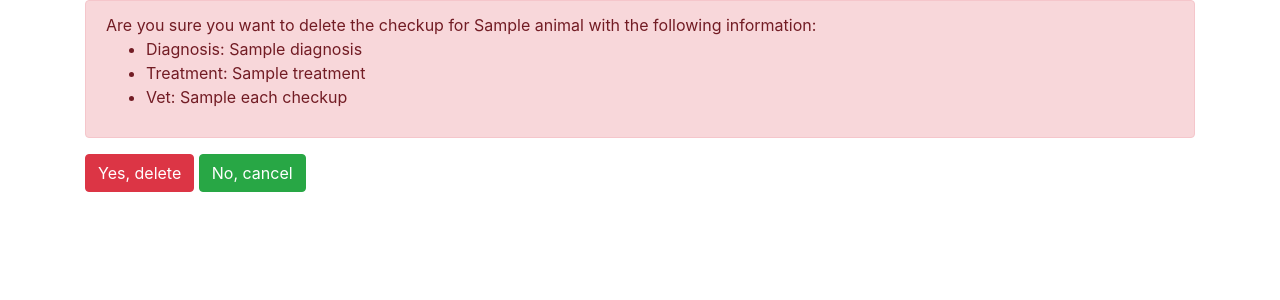
After one commit to kunxin-chor/tgc7-mongo-walkthrough, a Flask app: template animal_shelter/templates/show_delete_checkup.template.html in a window 1280 px wide. The commit adds this page. Shown: the top 300 px of the page. Run offline with Flask 2, Linux system fonts and the light colour scheme; the template is opened without the code that fills it: most values are stand-ins (such as "Sample title", 1, 10 or a date in 2020); some libraries are stand-ins or nearby versions.

Commit message:
Added delete

```diff
--- a/animal_shelter/app.py
+++ b/animal_shelter/app.py
@@ -3,6 +3,7 @@ import os
 import pymongo
 from dotenv import load_dotenv
 from bson.objectid import ObjectId
+import datetime
 
 load_dotenv()
 
@@ -13,6 +14,7 @@ DB_NAME = "animal_shelter_actual"
 
 client = pymongo.MongoClient(MONGO_URI)
 db = client[DB_NAME]
+
 
 @app.route('/animals')
 def show_animals():
@@ -27,7 +29,9 @@ def show_animals():
 
 @app.route('/animals/create')
 def show_create_animal():
-    return render_template('create_animal.template.html', errors={})
+    animal_types = db.animal_types.find()
+    return render_template('create_animal.template.html', errors={},
+                           animal_types=animal_types)
 
 
 @app.route('/animals/create', methods=["POST"])
@@ -37,7 +41,7 @@ def process_create_animal():
     name = request.form.get('name')
     breed = request.form.get('breed')
     age = request.form.get('age')
-    animal_type = request.form.get('type')
+    animal_type_id = request.form.get('type')
 
     # ACCUMULATOR
     errors = {}
@@ -64,16 +68,16 @@ def process_create_animal():
         errors.update(
             breed_too_short="Please ensure breed is more than 3 characters")
 
-    # check if the type is longer than 2 characters
-    if len(animal_type) < 3:
-        errors.update(
-            type_too_short="Please ensure that type is more than 3 characters")
-
     # if there are any errors, go back to the form and
     # tell the user to try again
     if len(errors) > 0:
         return render_template('create_animal.template.html', errors=errors,
                                previous_values=request.form)
+
+    # fetch the information about the animal type by its id
+    animal_type = db.animal_types.find_one({
+        '_id': ObjectId(animal_type_id)
+    })
 
     # if there are no errors, insert the new animal
 
@@ -82,7 +86,10 @@ def process_create_animal():
         'name': name,
         'breed': breed,
         'age': age,
-        'type': animal_type
+        'type': {
+            '_id': ObjectId(animal_type_id),
+            'name': animal_type["name"]
+        }
     }
 
     # execute the query
@@ -96,8 +103,9 @@ def show_update_animal(animal_id):
     animal = db.animals.find_one({
         '_id': ObjectId(animal_id)
     })
-
-    return render_template('update_animal.template.html', animal=animal)
+    animal_types = db.animal_types.find()
+    return render_template('update_animal.template.html', animal=animal,
+                           animal_types=animal_types)
 
 
 @app.route('/animals/update/<animal_id>', methods=["POST"])
@@ -107,11 +115,16 @@ def process_update_animal(animal_id):
     name = request.form.get('name')
     breed = request.form.get('breed')
     age = request.form.get('age')
-    animal_type = request.form.get('type')
+    animal_type_id = request.form.get('type')
 
     # check if valid
 
     # modify the record
+
+    animal_type = db.animal_types.find_one({
+        '_id': ObjectId(animal_type_id)
+    })
+
     db.animals.update_one({
         '_id': ObjectId(animal_id)
     }, {
@@ -119,14 +132,17 @@ def process_update_animal(animal_id):
             'name': name,
             'breed': breed,
             'age': age,
-            'type': animal_type
+            'type':  {
+                '_id': ObjectId(animal_type_id),
+                'name': animal_type["name"]
+            }
         }
     })
 
     return redirect(url_for('show_animals'))
 
 
-@app.route('/animals/delete/<animal_id>')
+@ app.route('/animals/delete/<animal_id>')
 def show_delete_animal(animal_id):
     animal = db.animals.find_one({
         '_id': ObjectId(animal_id)
@@ -134,7 +150,7 @@ def show_delete_animal(animal_id):
     return render_template('show_delete_animal.template.html', animal=animal)
 
 
-@app.route('/animals/delete/<animal_id>', methods=["POST"])
+@ app.route('/animals/delete/<animal_id>', methods=["POST"])
 def process_delete_animal(animal_id):
     db.animals.remove({
         '_id': ObjectId(animal_id)
@@ -142,6 +158,140 @@ def process_delete_animal(animal_id):
 
     return redirect(url_for('show_animals'))
 
+
+@app.route('/animals/<animal_id>/checkups')
+def view_animal_checkups(animal_id):
+    animal = db.animals.find_one({
+        '_id': ObjectId(animal_id)
+    })
+    return render_template('show_animal_checkups.template.html', animal=animal)
+
+
+@app.route('/animals/<animal_id>/checkup/create')
+def show_create_checkup(animal_id):
+    animal = db.animals.find_one({
+        '_id': ObjectId(animal_id)
+    })
+    vets = db.vets.find()
+    return render_template('show_add_checkup.template.html', animal=animal,
+                           vets=vets)
+
+
+@app.route('/animals/<animal_id>/checkup/create', methods=["POST"])
+def process_create_checkup(animal_id):
+
+    # extract out the form fields
+    diagnosis = request.form.get('diagnosis')
+    treatment = request.form.get('treatment')
+    date = request.form.get('date')
+    vet_id = request.form.get('vet_id')
+
+    # validate the fields
+
+    # get the details of the vet because I need the vet's name
+    vet = db.vets.find_one({
+        '_id': ObjectId(vet_id)
+    })
+
+    # insert the new record
+    db.animals.update({
+        '_id': ObjectId(animal_id)
+    }, {
+        '$push': {
+            'checkups': {
+                '_id': ObjectId(),
+                'vet_name': vet["name"],
+                'vet_id': ObjectId(vet_id),
+                'treatment': treatment,
+                'diagnosis': diagnosis,
+                'date': datetime.datetime.strptime(date, "%Y-%m-%d")
+            }
+        }
+    })
+
+    return redirect(url_for('view_animal_checkups', animal_id=animal_id))
+
+
+@app.route('/checkups/<checkup_id>/update')
+def show_edit_checkup(checkup_id):
+    animal = db.animals.find_one({
+        'checkups._id': ObjectId(checkup_id)
+    }, {
+        'name': 1,
+        'checkups.$': 1
+    })
+    vets = db.vets.find()
+    return render_template('show_update_checkup.template.html',
+                           animal=animal, vets=vets)
+
+
+@app.route('/checkups/<checkup_id>/update', methods=["POST"])
+def process_update_checkup(checkup_id):
+
+    diagnosis = request.form.get('diagnosis')
+    treatment = request.form.get('treatment')
+    date = request.form.get('date')
+    vet_id = request.form.get('vet_id')
+
+    vet = db.vets.find_one({
+        '_id': ObjectId(vet_id)
+    }, {
+        'name': 1
+    })
+
+    # get the animal id
+    animal = db.animals.find_one({
+        'checkups._id': ObjectId(checkup_id)
+    }, {
+        '_id': 1
+    })
+
+    db.animals.update_one({
+        'checkups._id': ObjectId(checkup_id)
+    }, {
+        '$set': {
+            'checkups.$.diagnosis': diagnosis,
+            'checkups.$.treatment': treatment,
+            'checkups.$.date': datetime.datetime.strptime(date, "%Y-%m-%d"),
+            'checkups.$.vet_id': ObjectId(vet_id),
+            'checkups.$.vet_name': vet["name"]
+        }
+    })
+
+    return redirect(url_for('view_animal_checkups', animal_id=animal['_id']))
+
+
+@app.route('/checkups/<checkup_id>/delete')
+def show_delete_checkup(checkup_id):
+    animal = db.animals.find_one({
+        "checkups._id": ObjectId(checkup_id)
+    }, {
+        'name': 1,
+        'checkups.$': 1
+    })
+
+    return render_template('show_delete_checkup.template.html',
+                           animal=animal)
+
+
+@app.route('/checkups/<checkup_id>/delete', methods=["POST"])
+def process_delete_checkup(checkup_id):
+    animal_id = request.form.get('animal_id')
+
+    # delete the animal's checkup specified by the checkup_id
+    db.animals.update_one({
+        'checkups._id': ObjectId(checkup_id)
+    }, {
+        '$pull': {
+            'checkups': {
+                '_id': ObjectId(checkup_id)
+            }
+        }
+    })
+
+    return redirect(url_for('view_animal_checkups', animal_id=animal_id))
+
+
 # "magic code" -- boilerplate
 if __name__ == '__main__':
     app.run(host=os.environ.get('IP'),
--- a/animal_shelter/templates/show_animals.template.html
+++ b/animal_shelter/templates/show_animals.template.html
@@ -8,6 +8,7 @@
 <li>
     <a href="{{ url_for('show_update_animal', animal_id=each_animal._id) }}">{{each_animal.name}}</a>
     <a href="{{ url_for('show_delete_animal', animal_id=each_animal._id) }}" class="btn btn-danger btn-sm">Delete</a>
+    <a href="{{ url_for('view_animal_checkups', animal_id=each_animal._id)}}">View Checkups</a>
 </li>
 {% endfor %}
 </ul>
--- /dev/null
+++ b/animal_shelter/templates/show_delete_checkup.template.html
@@ -0,0 +1,18 @@
+{% extends 'base.template.html' %}
+
+{% block content %}
+<form method="POST">
+    <div class="alert alert-danger">
+        Are you sure you want to delete the checkup for {{animal.name}} with the following information:
+        <ul>
+            <li>Diagnosis: {{animal.checkups[0].diagnosis}}</li>
+            <li>Treatment: {{animal.checkups[0].treatment}}</li>
+            <li>Vet: {{animal.checkups[0].vet_name}}</li>
+        </ul>
+    </div>
+    <input type="submit" value="Yes, delete" class="btn btn-danger"/>
+    <input type="hidden" name="animal_id" value="{{animal._id}}"/>
+    <a href="{{ url_for('view_animal_checkups', animal_id=animal._id )}}" class="btn btn-success">No, cancel</a>
+
+</form>
+{% endblock %}
```
Also changed, not shown: animal_shelter/queries.js (+31 -0 lines), animal_shelter/templates/animal_form.template.html (+6 -6 lines), animal_shelter/templates/checkup_form.template.html (added, +20 -0 lines), animal_shelter/templates/show_add_checkup.template.html (added, +13 -0 lines), animal_shelter/templates/show_animal_checkups.template.html (added, +31 -0 lines), animal_shelter/templates/show_update_checkup.template.html (added, +13 -0 lines).
